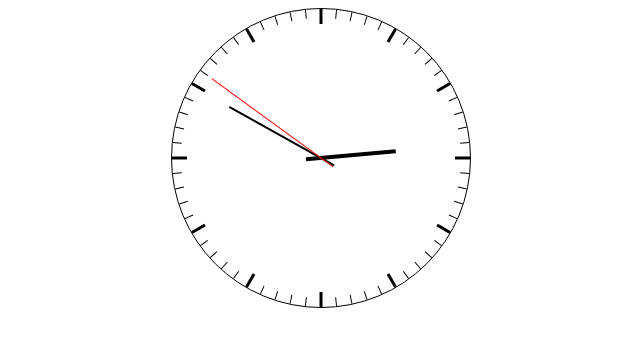
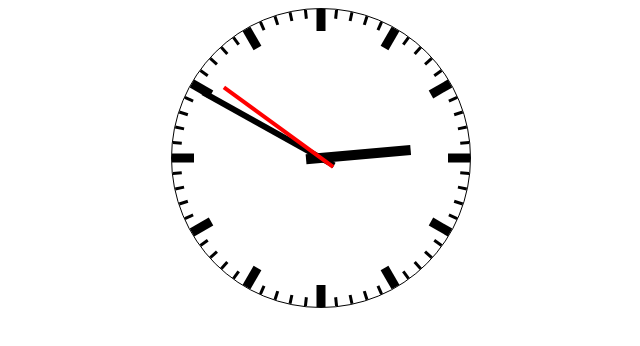
Before and after one commit to r-toki/chrono-trigger, a React (Vite) app: page / in a window 1280 px wide. Shown: the top 346 px of the page, without its empty margins (319-959 px from the left). Built offline with nearby package versions, Linux system fonts and the light colour scheme.

Commit message:
スタイル更新

```diff
--- a/src/AppClock.tsx
+++ b/src/AppClock.tsx
@@ -15,7 +15,19 @@ export function AppClock() {
 
   return (
     <div>
-      <Clock size={300} value={value} />
+      <Clock
+        hourHandWidth={10}
+        hourHandLength={60}
+        hourMarksWidth={9}
+        hourMarksLength={15}
+        minuteHandWidth={6}
+        minuteHandLength={90}
+        minuteMarksWidth={3}
+        secondHandLength={80}
+        secondHandWidth={4}
+        size={300}
+        value={value}
+      />
     </div>
   );
 }
```
Also changed, not shown: 1 other file (tests, documents, lock files or other folders).
